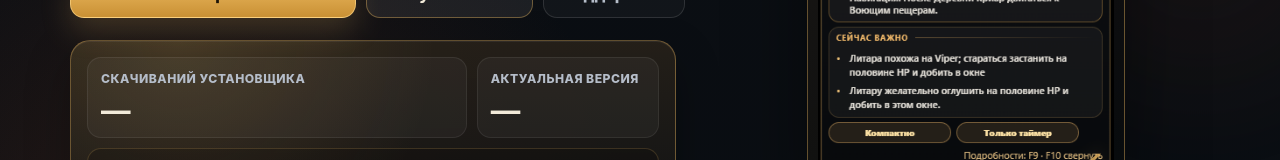
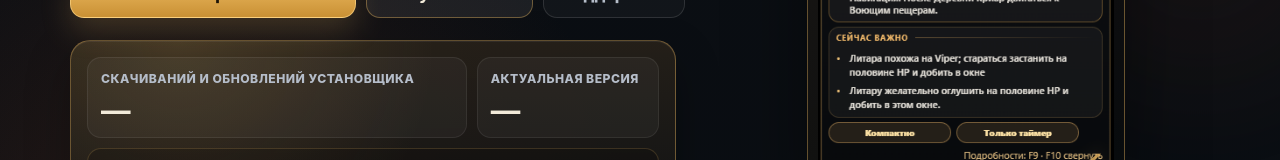
Before and after one commit to UmbraMalik/poe2-campaign-codex, a plain HTML site: page index.html in a window 1280 px wide. Shown: the part 786-946 px from the top of the page. Drawn offline with Linux system fonts and the light colour scheme; no server answers.

Commit message:
index.html

```diff
--- a/index.html
+++ b/index.html
@@ -74,7 +74,7 @@
         <div class="hero-release-card" aria-label="Статистика актуального релиза">
           <div class="hero-release-stats">
             <div class="hero-release-stat">
-              <span>Скачиваний установщика</span>
+              <span>Скачиваний и обновлений установщика</span>
               <strong data-installer-downloads-total>—</strong>
             </div>
             <div class="hero-release-stat">
```
